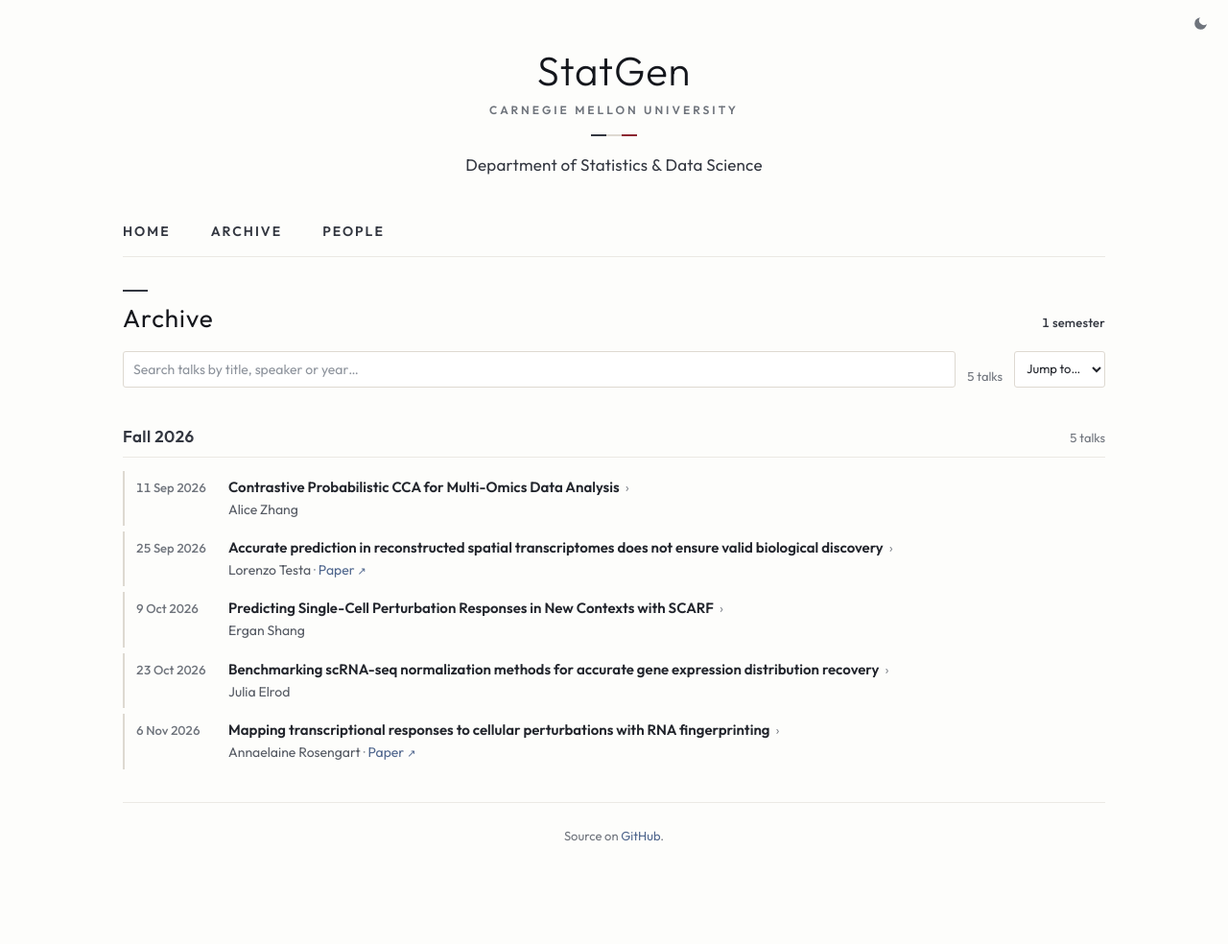
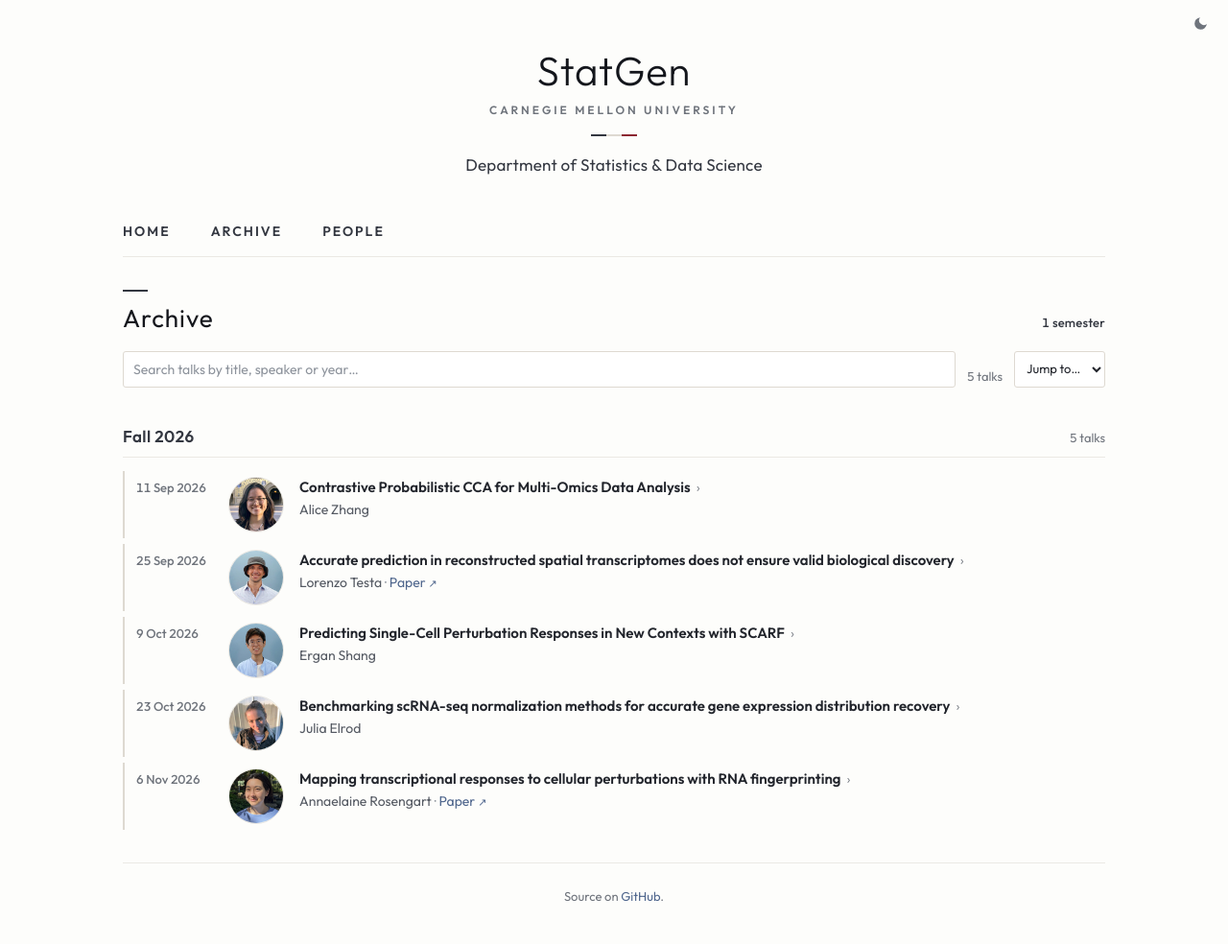
Before and after one commit to cmustatgen/cmustatgen.github.io, a Jekyll site: the page built from archive.html, in a window 1280 px wide. Shown: the whole page at 96% size. Built offline with Jekyll 4.4.1, drawn with Linux system fonts in a browser that asks for light colours; before the commit the page ends 921 px from its top, so only the background shows below that.

Commit message:
Show speaker headshots in the archive too
Co-Authored-By: Claude Fable 5.1 <noreply@anthropic.com>

```diff
--- a/_includes/talk.html
+++ b/_includes/talk.html
@@ -57,9 +57,8 @@
      {% if kind == 'talk' %}data-search="{{ haystack | strip_newlines | downcase | escape_once }}"{% endif %}
      {% if t.date %}id="t-{{ t.date }}{% if t.speakers.first %}-{{ t.speakers.first }}{% endif %}"{% endif %}>
   <div class="talk-date">{{ t.date | date: date_fmt }}</div>
-  {%- comment -%} Speaker headshots, schedule mode only; the column is always
-    present so titles stay aligned across talk and break rows. {%- endcomment -%}
-  {%- if mode != 'archive' -%}
+  {%- comment -%} Speaker headshots; the column is always present so titles
+    stay aligned across talk and break rows. {%- endcomment -%}
   <div class="talk-speakers" aria-hidden="true">
     {%- if kind == 'talk' -%}
       {%- for slug in t.speakers -%}
@@ -72,7 +71,6 @@
       {%- endfor -%}
     {%- endif -%}
   </div>
-  {%- endif -%}
   <div class="talk-body">
 
     {%- if kind == 'talk' -%}
```
